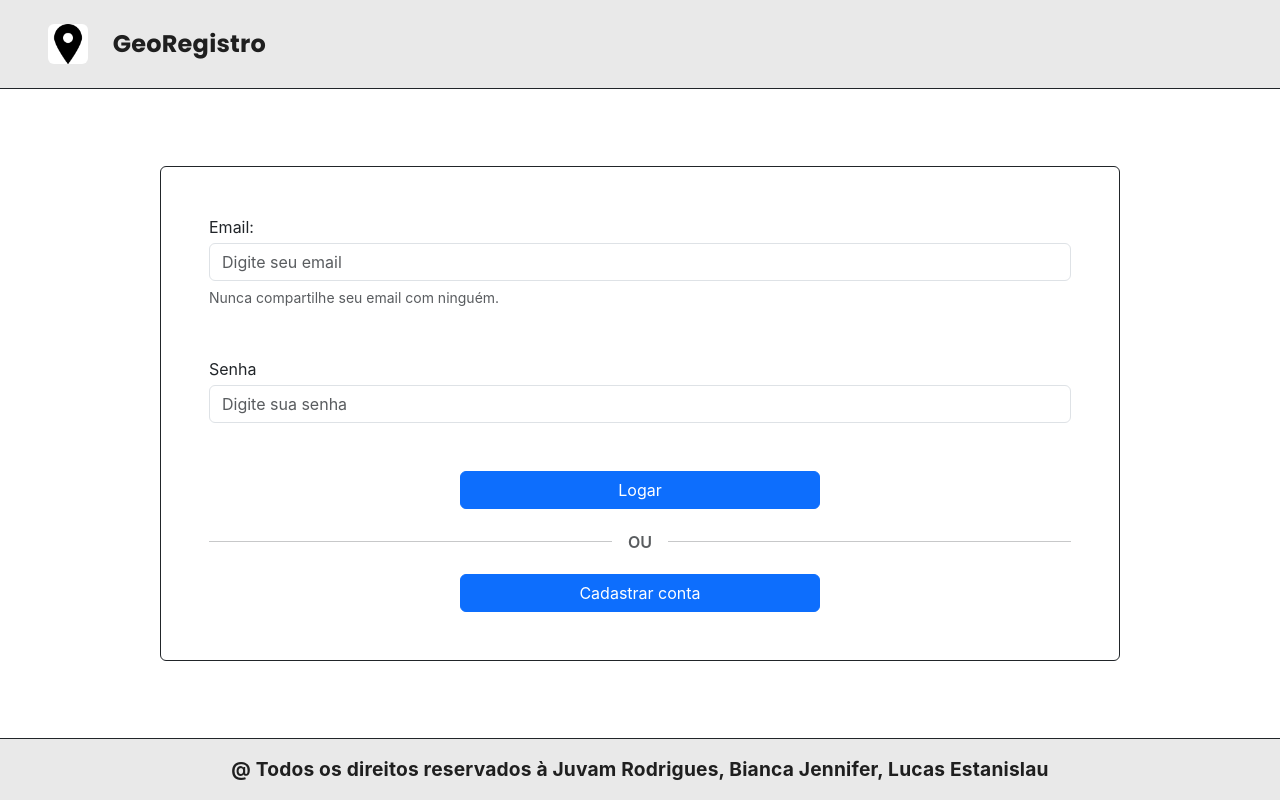
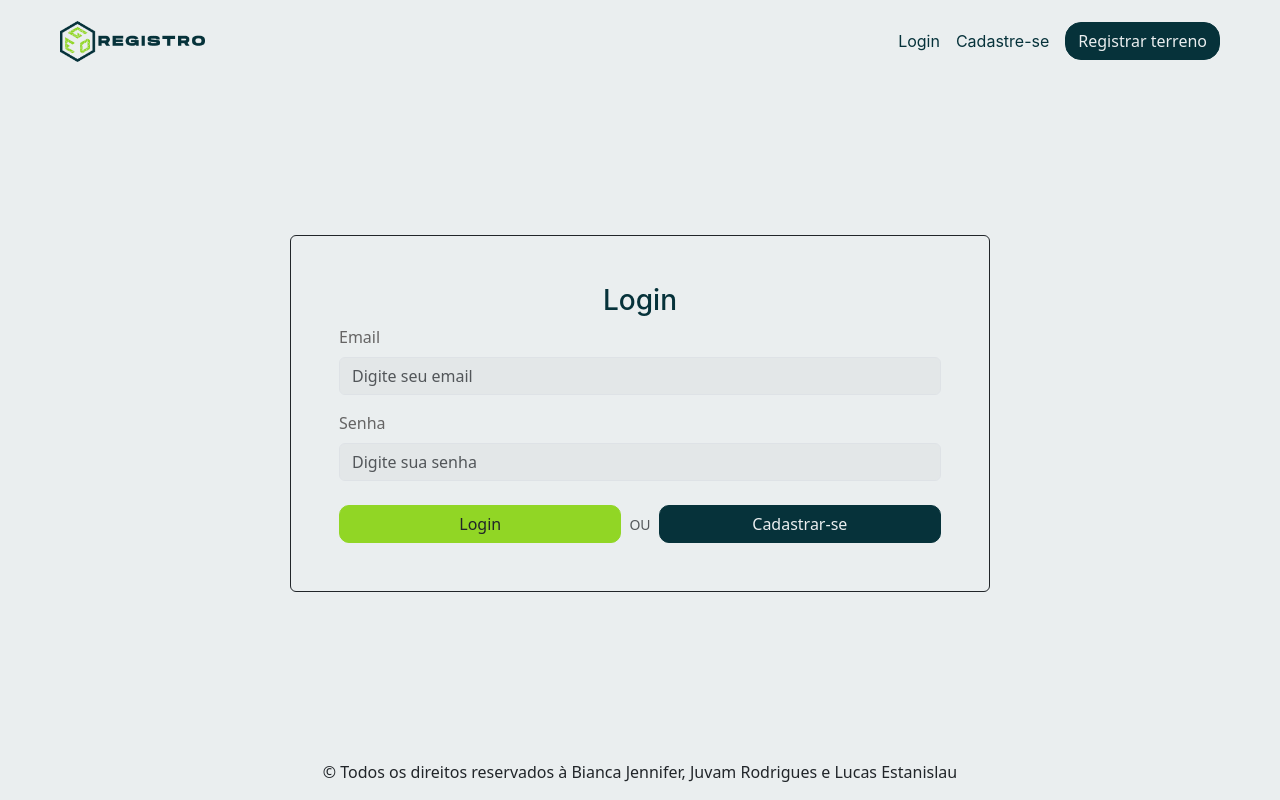
Before and after one commit to Juvam-Rodrigues/GeoRegistroWebAPP, a website: page www/index.html in a window 1280 px wide. Drawn offline with Linux system fonts and the light colour scheme; a web font is replaced by a local one.

Commit message:
Adequação da tela de login conforme o layout.

```diff
--- a/www/css/style.css
+++ /dev/null
@@ -1,28 +0,0 @@
-body {background-color: #EAEEEF;}
-
-/*NAVBAR*/
-
-
-nav span {color: #06323A !important;}
-nav div a {color: #06323A !important; font-family: Inter;}
-.registrarT {background-color: #06323A; border-radius: 16px; color: #EAEEEF !important; border-color: #06323A !important;}
-
-nav div a:hover {color: #91D625 !important;}
-.registrarT:hover {
-    background-color: #91D625;
-    color: #EAEEEF !important;
-}
-
-
-/*FORMS*/
-
-.titulo {color: #06323A; font-family: Inter;}
-label {color: #656464;}
-
-.form-control {background-color: #E3E7E8;}
-.cadastrobtn {background-color: #06323A; border-radius: 10px; color: #EAEEEF !important; border-color: #06323A !important;}
-.loginbtn {background-color: #91D625; border-radius: 10px; color: #06323A !important; border-color: #91D625 !important;}
-
-.cadastrobtn:hover {
-    background-color: #91D625;
-}
--- /dev/null
+++ b/www/css/stylecadastro.css
@@ -0,0 +1,78 @@
+@font-face {
+    font-family: 'Inter';
+    src: url('../fontes/Inter/static/Inter_18pt-Regular.ttf') format('truetype');
+    font-weight: 400;
+    font-style: normal;
+}
+
+@font-face {
+    font-family: 'Inter';
+    src: url('../fontes/Inter/static/Inter_18pt-Bold.ttf') format('truetype');
+    font-weight: 700;
+    font-style: normal;
+}
+
+body {
+    background-color: #EAEEEF;
+}
+
+/*NAVBAR*/
+
+
+nav span {
+    color: #06323A !important;
+}
+
+nav div a {
+    color: #06323A !important;
+    font-family: 'Inter';
+}
+
+.registrarT {
+    background-color: #06323A;
+    border-radius: 16px;
+    color: #EAEEEF !important;
+    border-color: #06323A !important;
+}
+
+nav div a:hover {
+    color: #91D625 !important;
+}
+
+.registrarT:hover {
+    background-color: #91D625;
+    color: #EAEEEF !important;
+}
+
+
+/*FORMS*/
+
+.titulo {
+    color: #06323A;
+    font-family: Inter;
+}
+
+label {
+    color: #656464;
+}
+
+.form-control {
+    background-color: #E3E7E8;
+}
+
+.cadastrobtn {
+    background-color: #91D625;
+    border-radius: 10px;
+    border-color: #91D625 !important;
+}
+
+.loginbtn {
+    background-color: #06323A;
+    border-radius: 10px;
+    color: #EAEEEF !important;
+    border-color: #06323A !important;
+}
+
+.loginbtn:hover {
+    background-color: #91D625;
+}
--- /dev/null
+++ b/www/css/stylelogin.css
@@ -0,0 +1,78 @@
+@font-face {
+    font-family: 'Inter';
+    src: url('../fontes/Inter/static/Inter_18pt-Regular.ttf') format('truetype');
+    font-weight: 400;
+    font-style: normal;
+}
+
+@font-face {
+    font-family: 'Inter';
+    src: url('../fontes/Inter/static/Inter_18pt-Bold.ttf') format('truetype');
+    font-weight: 700;
+    font-style: normal;
+}
+
+body {
+    background-color: #EAEEEF;
+}
+
+/*NAVBAR*/
+
+
+nav span {
+    color: #06323A !important;
+}
+
+nav div a {
+    color: #06323A !important;
+    font-family: 'Inter';
+}
+
+.registrarT {
+    background-color: #06323A;
+    border-radius: 16px;
+    color: #EAEEEF !important;
+    border-color: #06323A !important;
+}
+
+nav div a:hover {
+    color: #91D625 !important;
+}
+
+.registrarT:hover {
+    background-color: #91D625;
+    color: #EAEEEF !important;
+}
+
+
+/*FORMS*/
+
+.titulo {
+    color: #06323A;
+    font-family: Inter;
+}
+
+label {
+    color: #656464;
+}
+
+.form-control {
+    background-color: #E3E7E8;
+}
+
+.cadastrobtn {
+    background-color: #06323A;
+    border-radius: 10px;
+    color: #EAEEEF !important;
+    border-color: #06323A !important;
+}
+
+.loginbtn {
+    background-color: #91D625;
+    border-radius: 10px;
+    border-color: #91D625 !important;
+}
+
+.cadastrobtn:hover {
+    background-color: #91D625;
+}
--- a/www/index.html
+++ b/www/index.html
@@ -5,66 +5,120 @@
     <meta charset="UTF-8">
     <meta name="viewport" content="width=device-width, initial-scale=1.0">
     <title>GeoRegistro</title>
+
     <link rel="stylesheet" href="bootstrap/css/bootstrap.min.css">
     <script src="bootstrap/js/bootstrap.bundle.min.js"></script>
-  <link rel="stylesheet" href="style.css">
-  <link rel="icon" href="images/logo.png" type="image/x-icon">
+
+    <link rel="stylesheet" href="css/stylelogin.css">
+    <link rel="icon" href="images/LogoOficial.svg" type="image/x-icon">
 </head>
 
 <body>
+
+    <div class="container-fluid p-0 min-vh-100 d-flex flex-column">
+
         <!-- HEADER -->
-  <div class="container-fluid min-vh-100 d-flex flex-column p-0 m-0">
-    <div class="row g-0">
-      <div class="col-12">
-        <header id="cabecalho" class="py-4 border-bottom border-dark border-1">
-          <a class="navbar-brand d-flex align-items-center ms-5" href="#">
-            <img src="images/logo.png" id="imagem-logo" alt="Logo" width="40" height="40">
-            <div id="div-texto-logo"> <span id="texto-logo"> GeoRegistro </span> </div>
+        <nav class="navbar navbar-expand-lg navbar-light px-3 px-md-5 py-3">
+            <div class="container-fluid">
+
+                <a class="navbar-brand" href="#">
+                    <img
+                        src="images/logoGeo.png"
+                        alt="Logo GeoRegistro"
+                        class="img-fluid"
+                        style="max-width: 145px;">
                 </a>
-        </header>
+
+                <button
+                    class="navbar-toggler"
+                    type="button"
+                    data-bs-toggle="collapse"
+                    data-bs-target="#menu"
+                    aria-controls="menu"
+                    aria-expanded="false"
+                    aria-label="Abrir menu">
+                    <span class="navbar-toggler-icon"></span>
+                </button>
+
+                <div class="collapse navbar-collapse" id="menu">
+                    <div class="ms-auto d-flex flex-column flex-lg-row align-items-lg-center gap-3">
+
+                        <a class="nav-link" href="#">
+                            Login
+                        </a>
+
+                        <a class="nav-link" href="cadastrarconta.html">
+                            Cadastre-se
+                        </a>
+
+                        <a class="btn btn-primary registrarT" href="#">
+                            Registrar terreno
+                        </a>
+
                     </div>
                 </div>
 
-    <!-- CONTEÚDO PRINCIPAL -->
-    <div class="row g-0 flex-grow-1">
-      <div class="col-12 d-flex align-items-center justify-content-center">
-        <form class="border border-dark rounded col-9 p-5 mt-5 mb-5">
-          <div class="form-group mb-5">
-            <label for="inputEmail" class="mb-1">Email:</label>
-            <input type="email" class="form-control mb-1" id="inputEmail" aria-describedby="emailHelp"
+            </div>
+        </nav>
+
+        <!-- CONTEÚDO -->
+        <main class="flex-grow-1 d-flex align-items-center justify-content-center px-3">
+
+            <form class="border border-dark rounded p-4 p-md-5 w-100" style="max-width: 700px;">
+
+                <h3 class="text-center mb-2 titulo">
+                    Login
+                </h3>
+
+                <div class="mb-3">
+                    <label class="form-label">Email</label>
+                    <input
+                        type="email"
+                        class="form-control"
                         placeholder="Digite seu email">
-            <small id="emailHelp" class="form-text text-muted">Nunca compartilhe seu email com ninguém.</small>
-          </div>
-          <div class="form-group mb-5">
-            <label for="inputSenha" class="mb-1">Senha</label>
-            <input type="password" class="form-control mb-1" id="inputSenha" placeholder="Digite sua senha">
-          </div>
-          <div class="d-flex align-items-center justify-content-center">
-            <button type="submit" class="btn btn-primary col-5">Logar</button>
-          </div>
-          <div class="d-flex align-items-center justify-content-center my-3">
-            <hr class="flex-grow-1">
-            <span class="px-3 text-muted fw-semibold">OU</span>
-            <hr class="flex-grow-1">
-          </div>
-          <div class="d-flex align-items-center justify-content-center">
-            <a href="cadastrarconta.html" class="btn btn-primary col-5">Cadastrar conta</a>
-          </div>
-        </form>
-      </div>
                 </div>
 
+                <div class="mb-4">
+                    <label class="form-label">Senha</label>
+                    <input
+                        type="password"
+                        class="form-control"
+                        placeholder="Digite sua senha">
+                </div>
+
+                <div class="row g-2 align-items-center">
+
+                    <div class="col-12 col-md">
+                        <button type="submit" class="btn loginbtn w-100">
+                            Login
+                        </button>
+                    </div>
+
+                    <div class="col-12 col-md-auto text-center">
+                        <span class="text-muted small">OU</span>
+                    </div>
+
+                    <div class="col-12 col-md">
+                        <a href="cadastrarconta.html" class="btn cadastrobtn w-100">
+                            Cadastrar-se
+                        </a>
+                    </div>
+
+                </div>
+
+            </form>
+
+        </main>
+
         <!-- FOOTER -->
-    <div class="row g-0">
-      <div class="col-12 ">
-        <footer class="py-3 border-top border-dark border-1">
-          <div id="div-texto-footer" class="text-center"> <span id="texto-footer"> @ Todos os direitos reservados à
-              Juvam Rodrigues, Bianca Jennifer, Lucas Estanislau </span> </div>
+        <footer class="py-3 text-center">
+            <span id="texto-footer">
+                © Todos os direitos reservados à Bianca Jennifer, Juvam Rodrigues e Lucas Estanislau
+            </span>
         </footer>
+
     </div>
-    </div>
-  </div>
-  <script src="script.js"></script>
+
 </body>
 
 </html>
```
Also changed, not shown: www/cadastrarconta.html (+108 -45 lines), www/cadastro_login.html (deleted, +0 -104 lines). Lines whose indentation alone changed are shown as unchanged.
